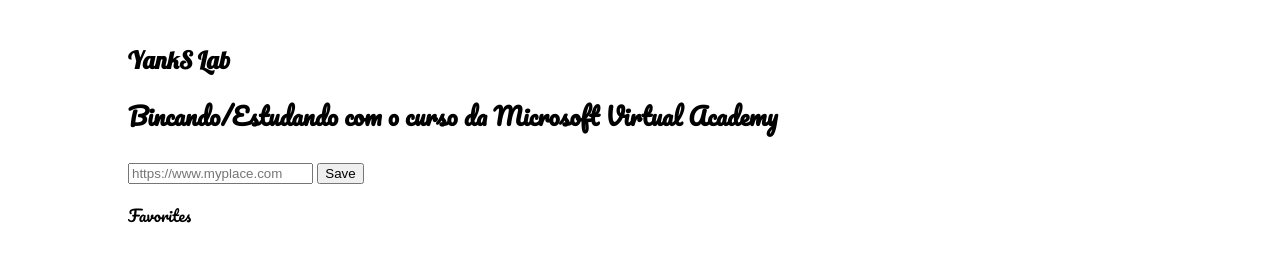
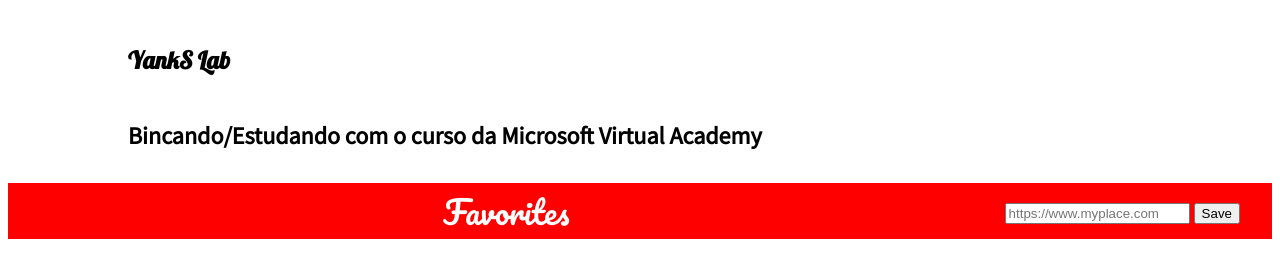
Before and after one commit to yankasantos/mvaEstudosCursoHTML-CSS_JS, a plain HTML site: page index.html in a window 1280 px wide. Shown: the top 267 px of the page. Drawn offline with Linux system fonts and the light colour scheme; grey boxes are pictures that could not be loaded.

```diff
--- a/index.html
+++ b/index.html
@@ -11,11 +11,11 @@
                 <h1>YankS Lab</h1>
                 <h2>Bincando/Estudando com o curso da Microsoft Virtual Academy</h2>
             </hgroup>
-            <form onsubmit="thescriptalbum.play(); return false;">
+            <form class="fav-save" onsubmit="thescriptalbum.play(); return false;">
                 <input id="favUrl" type="url" required="required" placeholder="https://www.myplace.com"></input>
                 <input type="submit" value="Save"></input>
             </form>
-            <p>Favorites</p>
+            <p class="favoritos-barra">Favorites</p>
             <div class="audio-play">
                 <audio id="thescriptalbum" class="player" src="The%20Script%20-%20No%20Sound%20Without%20Silence%20(Full%20Album).mp3" controls></audio>
                 <!--<audio controls autoplay loop preload="auto">
--- a/style.css
+++ b/style.css
@@ -1,12 +1,33 @@
 
 .section-type-topo{
+    font-style: normal;
+
+}
+h2{
     margin-left: 120px;
     margin-top: 45px;
-    font-style: normal;
+    font-family: 'Source Sans Pro', sans-serif;
+}
+h1{
+    margin-left: 120px;
+    margin-top: 45px;
+    font-family: 'Lobster', cursive;
+}
+.favoritos-barra {
+    background: rgb(255,0,0);
+    width: 100%;
+    color: #fff;
+    font-size: 32px;
+    text-align: center;
     font-family: 'Pacifico', cursive;
 }
-h1{
-    font-family: 'Lobster', cursive;
+.fav-save{
+    display: inline;
+    top: 32px;
+    position: relative;
+    margin-right: 2rem;
+    float: right;
+
 }
 .audio-play{
     background-color: #0072c6;
```
